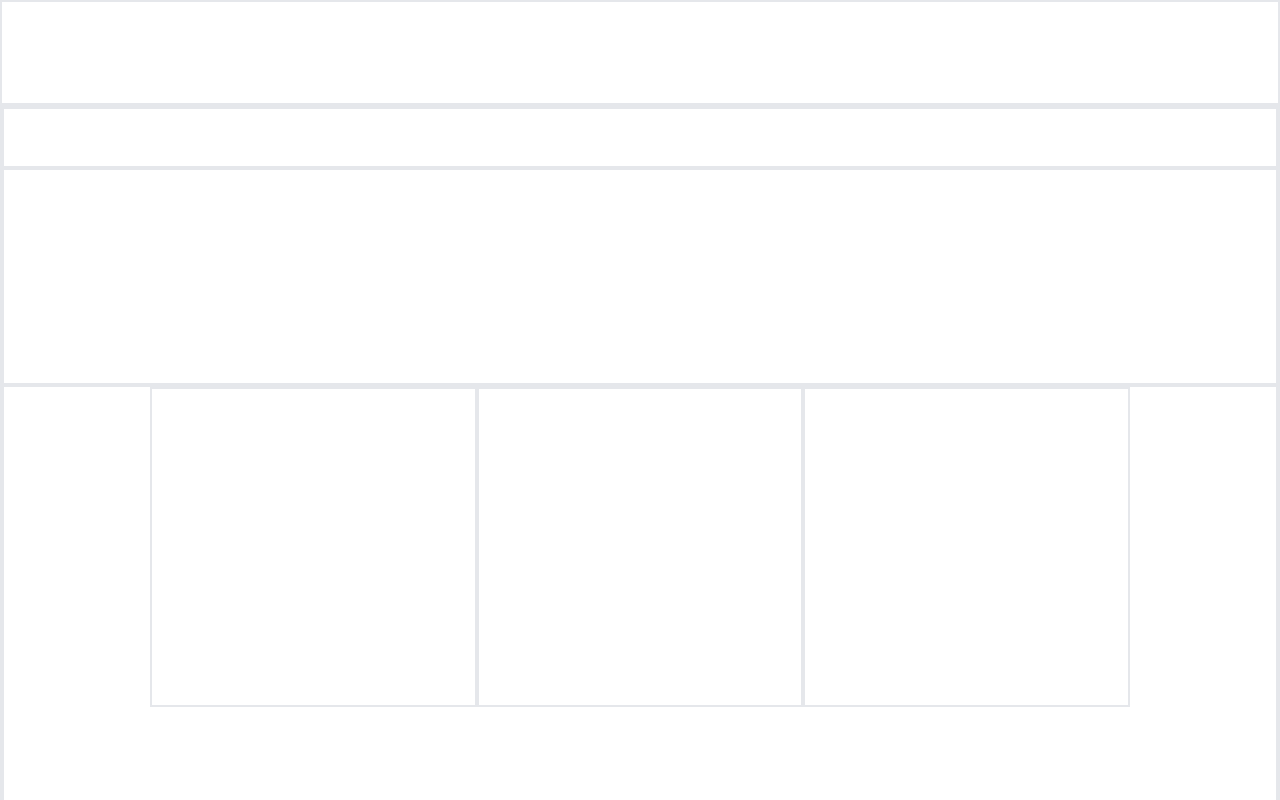
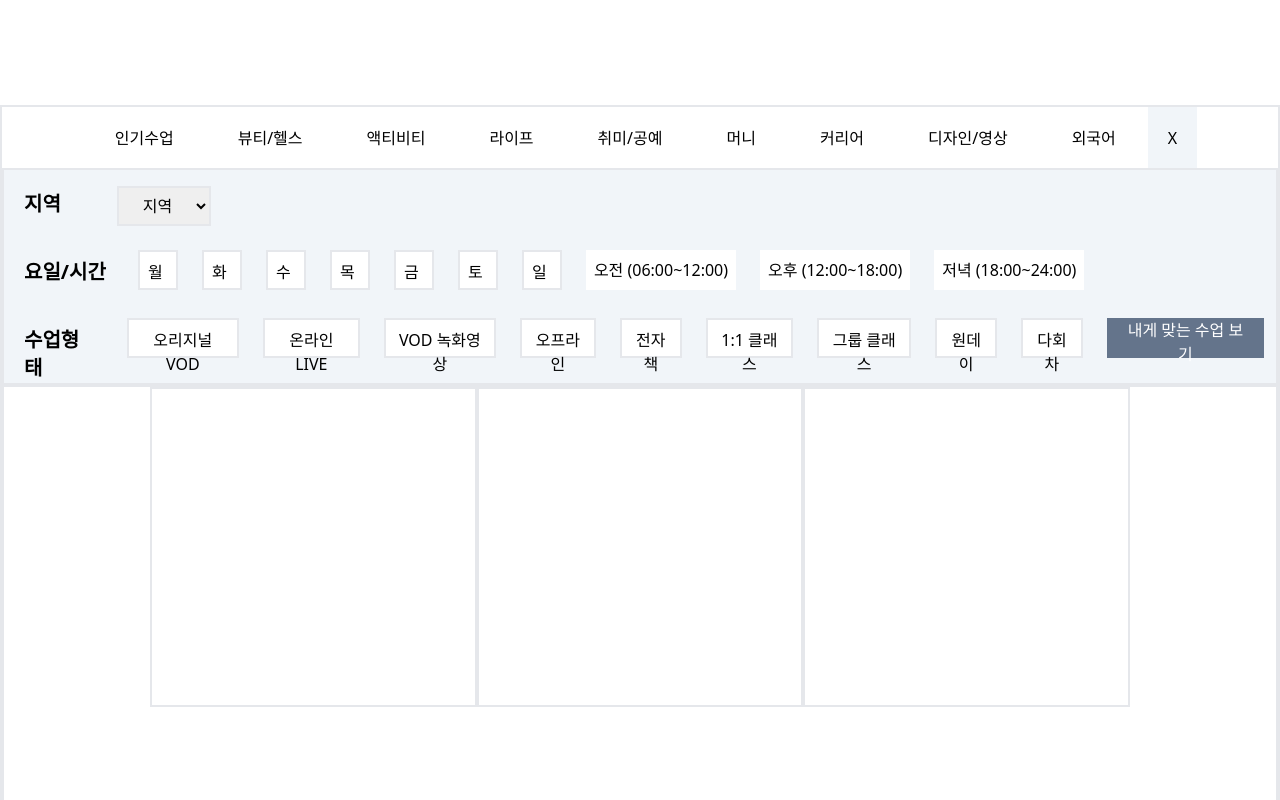
Before and after one commit to taling-externship-group2/frontend, a Vue app: page /Home/Search in a window 1280 px wide. Shown: the top 800 px of the page. Built offline with nearby package versions, Linux system fonts and the light colour scheme.

Commit message:
Feat menu div

```diff
--- /dev/null
+++ b/src/components/Search/MenuList.vue
@@ -0,0 +1,104 @@
+<template>
+  <div
+    class="
+      flex flex-row
+      text-base
+      absolute z-10 bg-white box-border h-[217px] w-full border-2">
+    <button class="m-3 h-10" v-for="(menu, index) in this.menu_list[this.menu_num]" :key="index">
+      {{ menu }}
+    </button>
+  </div>
+</template>
+
+<script>
+export default {
+  name: 'MenuList',
+  props: {
+    menu_num: Number,
+  },
+  data() {
+    return {
+      menu_list: [
+        [
+          '탈잉이벤트',
+          '튜터전자책',
+          '투잡',
+          '방송댄스',
+          '엑셀',
+          '퍼스널컬러',
+          '마케팅',
+          '이색 액티비티',
+          '사진',
+          '보컬',
+          '영상편집',
+          '이색취미',
+          '웹개발',
+          '영어회화',
+        ],
+        [
+          '메이크업', '퍼스널컬러', '패션', '셀프케어', 'PT/GX',
+        ],
+        [
+          '방송댄스', '댄스', '연기/무용', '스포츠/레저', '이색 액티비티',
+        ],
+        [
+          '인문/교양',
+          '인테리어',
+          '반려동물',
+          '부모/육아',
+          '출판/글쓰기',
+          '사주/타로',
+          '심리상담',
+        ],
+        [
+          '이색취미',
+          '사진',
+          '취미미술',
+          '디지털드로잉',
+          '요리/베이킹',
+          '커피/차/술',
+          '보컬',
+          '악기',
+          '작곡/디제잉',
+          '캘리그래피',
+          '플라워',
+          '조향/캔들/비누',
+          '가죽/목공/도예',
+        ],
+        [
+          '투잡', '마케팅', '주식투자', '부동산', '금융지식', '창업',
+        ],
+        [
+          '실무역량',
+          '마케팅',
+          '취업/이직/진로',
+          '엑셀',
+          '파워포인트',
+          '스피치',
+          '데이터분석',
+          '웹개발',
+          '컴퓨터공학',
+          '자격증/시험',
+        ],
+        [
+          '건축',
+          '그래픽디자인',
+          'UX/UI디자인',
+          '제품디자인',
+          '영상편집',
+          '영상제작',
+        ],
+        [
+          '영어회화', '중국어회화', '일본어회화', '어학자격증', '기타 외국어',
+        ],
+      ],
+    };
+  },
+  created() {
+  },
+};
+</script>
+
+<style>
+
+</style>
--- a/src/views/SearchPage.vue
+++ b/src/views/SearchPage.vue
@@ -1,10 +1,62 @@
 <template>
   <div data-test="search-page">
-    <div class="box-border h-[105px] border-2"></div>
+    <div class="box-border h-[105px] border-1"></div>
     <div class="box-border border-2 flex flex-col">
-      <div class="box-border h-[61px] border-2"></div>
-      <div class="box-border h-[217px] border-2"></div>
-      <div class="box-border h-[1770px] border-2 flex flex-row justify-center flex-nowrap">
+      <div class="flex justify-center box-border h-[61px] border-1">
+        <button
+          @mouseover="showModal(index)" @focus="bar"
+          class="text-base px-3 mx-5"
+          v-for="(menu, index) in menus" :key="index">
+            {{ menu }}
+        </button>
+        <button
+          class="text-base px-5 bg-slate-100"
+          @click="showOffMenuList"
+        >
+          {{ this.show_text }}
+        </button>
+      </div>
+      <div v-if="show_modal">
+        <MenuList
+          :menu_num="this.choice_menu_index"
+        />
+      </div>
+      <div v-if="menu_list" class="z-0 box-border h-[217px] border-2 bg-slate-100">
+        <div class="flex flex-row">
+          <div class="text-xl bg-slate-100 m-5 mr-14 font-extrabold">지역</div>
+          <select class="text-base h-[40px] px-5 mt-4 box-border border-2">
+            <option>{{ select_data.area[0] }}</option>
+            <option>{{ select_data.area[1] }}</option>
+            <option>{{ select_data.area[2] }}</option>
+            <option>{{ select_data.area[3] }}</option>
+          </select>
+        </div>
+        <div class="flex flex-row">
+          <div class="text-xl bg-slate-100 m-5 font-extrabold">요일/시간</div>
+          <div class="flex m-3 bg-white h-[40px] w-[40px] box-border border-2"
+            v-for="(day, index) in day_arr" :key="index">
+            <button class="p-2">{{ day }}</button>
+          </div>
+          <div class="flex m-3 bg-white h-[40px] w-auto box-border border-1"
+            v-for="(time, index) in time_arr" :key="index">
+            <button class="p-2">{{ time }}</button>
+          </div>
+        </div>
+        <div class="flex flex-row">
+          <div class="text-xl bg-slate-100 m-5 font-extrabold">수업형태</div>
+          <div class="flex m-3 bg-white h-[40px] w-auto box-border border-2"
+            v-for="(type, index) in class_type_arr" :key="index">
+            <button class="p-2">{{ type }}</button>
+          </div>
+          <button class="bg-slate-500 px-4 h-[40px] m-3 text-white">내게 맞는 수업 보기</button>
+        </div>
+        <div class=""></div>
+        <div class=""></div>
+      </div>
+      <div
+        @mouseover="showoffModal" @focus="bar"
+        v-bind:class="[margin_top]"
+        class="box-border h-[1770px] border-2 flex flex-row justify-center flex-nowrap">
         <div class="box-border h-[320px] w-[326.66px] border-2"></div>
         <div class="box-border h-[320px] w-[326.66px] border-2"></div>
         <div class="box-border h-[320px] w-[326.66px] border-2"></div>
@@ -17,10 +69,66 @@
 </template>
 
 <script>
+import MenuList from '@/components/Search/MenuList.vue';
+
 export default {
   name: 'SearchPage',
+  components: {
+    MenuList,
+  },
+  data() {
+    return {
+      class_type_arr: ['오리지널 VOD', '온라인 LIVE', 'VOD 녹화영상', '오프라인', '전자책', '1:1 클래스', '그룹 클래스', '원데이', '다회차'],
+      time_arr: ['오전 (06:00~12:00)', '오후 (12:00~18:00)', '저녁 (18:00~24:00)'],
+      day_arr: ['월', '화', '수', '목', '금', '토', '일'],
+      margin_top: '',
+      choice_menu_index: 0,
+      show_modal: false,
+      show_text: 'X',
+      select_data: {
+        area: ['지역', '서울', '광주', '부산'],
+      },
+      menu_list: true,
+      menus: [
+        '인기수업',
+        '뷰티/헬스',
+        '액티비티',
+        '라이프',
+        '취미/공예',
+        '머니',
+        '커리어',
+        '디자인/영상',
+        '외국어',
+      ],
+    };
+  },
+  methods: {
+    showOffMenuList() {
+      this.margin_top = '';
+      if (this.menu_list) {
+        this.menu_list = false;
+        this.show_modal = false;
+        this.show_text = '🔻';
+      } else {
+        this.menu_list = true;
+        this.show_text = 'X';
+      }
+    },
+    showModal(index) {
+      this.show_modal = true;
+      if (this.show_modal && !this.menu_list) {
+        this.margin_top = 'mt-[217px]';
+      } else {
+        this.margin_top = '';
+      }
+      this.choice_menu_index = index;
+    },
+    showoffModal() {
+      this.show_modal = false;
+      this.margin_top = '';
+    },
+  },
 };
 </script>
 
-<style>
-</style>
+<style></style>
```
Also changed, not shown: src/components/Search/searchClass.vue (added), 1 other file (tests, documents, lock files or other folders).
